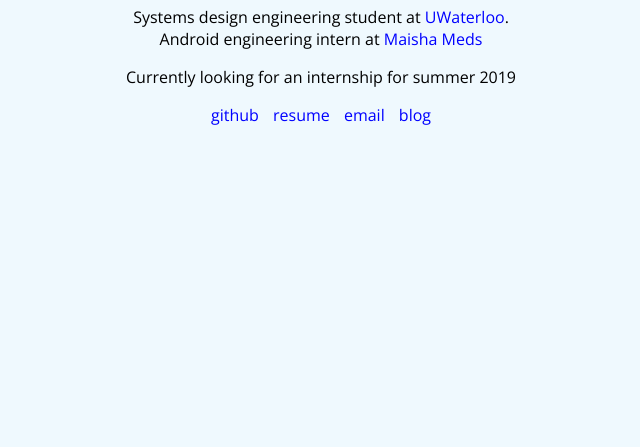
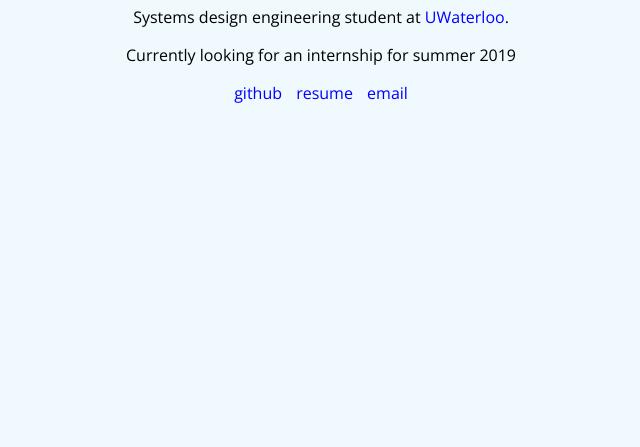
Before and after one commit to samyuyitung/samyuyitung.github.io, a plain HTML site: page index.html in a window 1280 px wide. Shown: the part 353-800 px from the top of the page, without its empty margins (319-959 px from the left). Drawn offline with nearby package versions, Linux system fonts and the light colour scheme.

Commit message:
No blog link :(

```diff
--- a/index.html
+++ b/index.html
@@ -20,7 +20,6 @@
 		<h1>Sam Yuyitung</h1>
 			<p>
 			Systems design engineering student at <a href='https://uwaterloo.ca/systems-design-engineering/' target='_blank' rel='noopener noreferrer'>UWaterloo</a>.
-			Android engineering intern at <a href='https://maishameds.org/' target='_blank' rel='noopener noreferrer'>Maisha Meds</a>
 			</p>
 			<p>
 			Currently looking for an internship for summer 2019
@@ -29,7 +28,6 @@
 				<a href='https://github.com/samyuyitung' target='_blank' rel='noopener noreferrer'>github</a>
 				<a href='/assets/samuel-yuyitung-resume.pdf' target='_blank' rel='noopener noreferrer'>resume</a>
 				<a href='mailto:samyuyitung@gmail.com'>email</a>
-				<a href='/blog' target='_blank' rel='noopener noreferrer'>blog</a>
 			</div>
 		</main>
 		<script>
```
